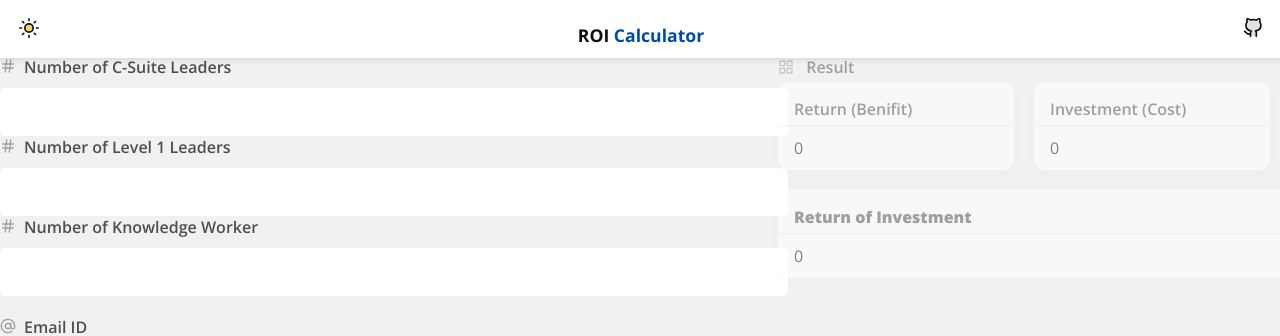
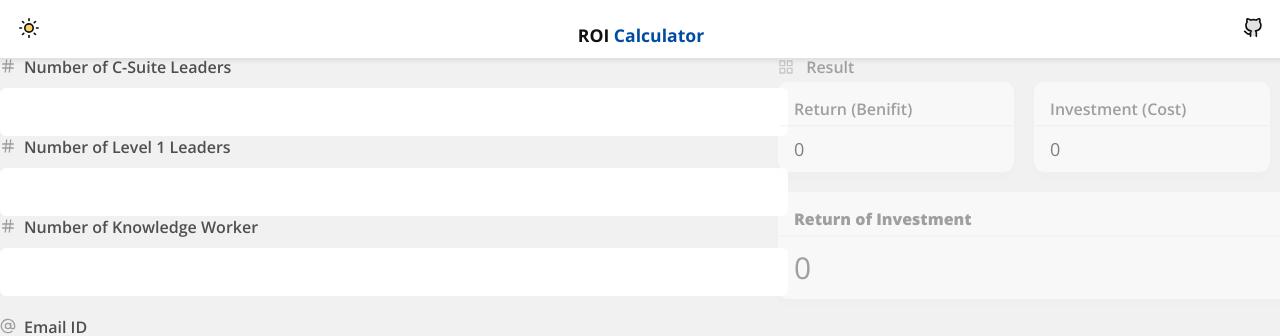
Before and after one commit to arunabharjun/roi-calculator, a React (Create React App) app: page / in a window 1280 px wide. Shown: the top 336 px of the page. Built offline with nearby package versions, Linux system fonts and the light colour scheme; no server answers.

Commit message:
Completed the main APP

```diff
--- a/src/App.scss
+++ b/src/App.scss
@@ -96,6 +96,18 @@
 	opacity: 1;
 	filter: grayscale(0%);
 	transition: all 0.3s !important;
+}
+
+.big-text {
+	font-size: 30px;
+}
+
+.medium-text {
+	font-size: 18px;
+}
+
+.muted-text {
+	color: var(--clr-muted);
 }
 // class definations
 * {
--- a/src/components/core/roi/Results.js
+++ b/src/components/core/roi/Results.js
@@ -28,7 +28,7 @@ const Results = ({ view = false }) => {
 		const inv = getInvestment();
 
 		if (inv !== 0) {
-			return rtn / inv;
+			return Math.round(rtn / inv);
 		}
 		return 0;
 	};
@@ -51,7 +51,9 @@ const Results = ({ view = false }) => {
 								</div>
 								<hr />
 								<div className='card-body'>
-									<p>{view ? getReturn() : '0'}</p>
+									<p className='medium-text'>
+										{view ? getReturn() : '0'}
+									</p>
 								</div>
 							</div>
 						</div>
@@ -64,7 +66,9 @@ const Results = ({ view = false }) => {
 								</div>
 								<hr />
 								<div className='card-body'>
-									<p>{view ? getInvestment() : '0'}</p>
+									<p className='medium-text'>
+										{view ? getInvestment() : '0'}
+									</p>
 								</div>
 							</div>
 						</div>
@@ -79,7 +83,9 @@ const Results = ({ view = false }) => {
 								</div>
 								<hr />
 								<div className='card-body'>
-									<p>{view ? getRoi() : '0'}</p>
+									<p className='big-text muted-text'>
+										{view ? getRoi() : '0'}
+									</p>
 								</div>
 							</div>
 						</div>
```
